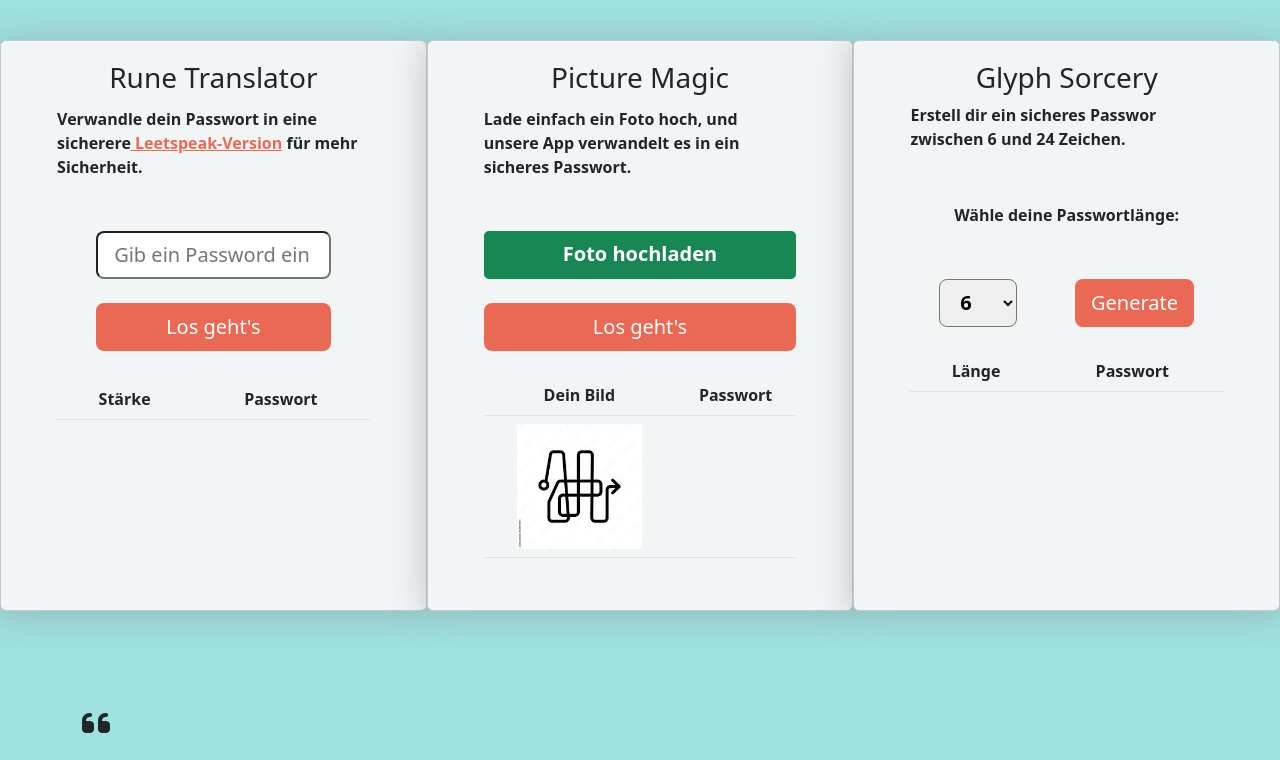
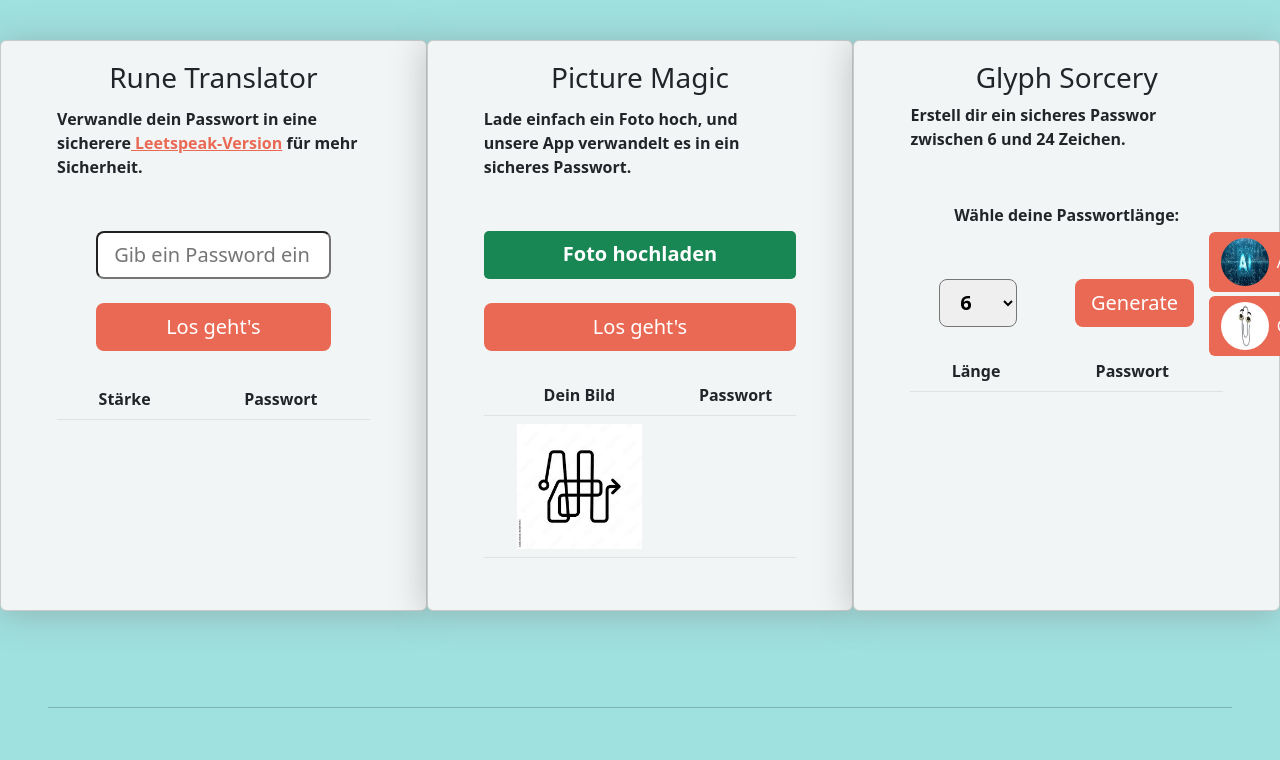
Before and after one commit to zabooz/4B-s-Baby, a plain HTML site: page featureHtmls/pwGenerating.html in a window 1280 px wide. Shown: the part 88-848 px from the top of the page. Drawn offline with nearby package versions, Linux system fonts and the light colour scheme.

Commit message:
added quicknav again

```diff
--- a/components/quickNav.js
+++ b/components/quickNav.js
@@ -22,7 +22,7 @@ export const configQuickNavFeature = {
 const quickNav = (config) => {
   return `
 
-    <div id="quickNav" class="d-flex flex-column gap-1 ">
+    <div id="quickNav" class="d-sm-flex d-none flex-column gap-1 ">
 
     <button class="btn btn-primary d-md-flex d-none align-items-center gap-2" id="aiAssistant" type="button" data-bs-toggle="offcanvas" data-bs-target="#offcanvasExample" aria-controls="offcanvasExample">
         <img src = ${config.ai.img} >
--- a/featureHtmls/pwGenerating.html
+++ b/featureHtmls/pwGenerating.html
@@ -241,25 +241,24 @@
           </div>
         </div>
       </section>
-      <section id="quote12" class="d-flex justify-content-center"></section>
+
     </main>
+    <div class="clipBoard"></div>
     <footer class="mx-5">
       <script src="../components/footer.js"></script>
     </footer>
     <div class="clipBoard"></div>
     <script type="module">
       import { quote } from "../components/quotes.js";
-      // import { heroText } from "../components/heroText.js";
       import { loadOffCanvas } from "../components/offCanvas.js";
       import { clipBoard } from "../components/clipBoard.js";
       import { createNav, configNav } from "../components/navBar.js";
       import { createAssistant } from "../components/aiAssistant.js";
+      import { createQuickNav, configQuickNavFeature } from "../components/quickNav.js";
 
       createAssistant("main");
       createNav(configNav);
-
-      quote("#quote12", "zitate", 12, "../data/text.json");
-
+      createQuickNav("main",configQuickNavFeature)
       loadOffCanvas("header", "leetSpeak", "../data/text.json");
       clipBoard(".clipBoard");
     </script>
```
Also changed, not shown: featureHtmls/testing.html (+3 -5 lines), featureHtmls/userGenerating.html (+3 -4 lines).
